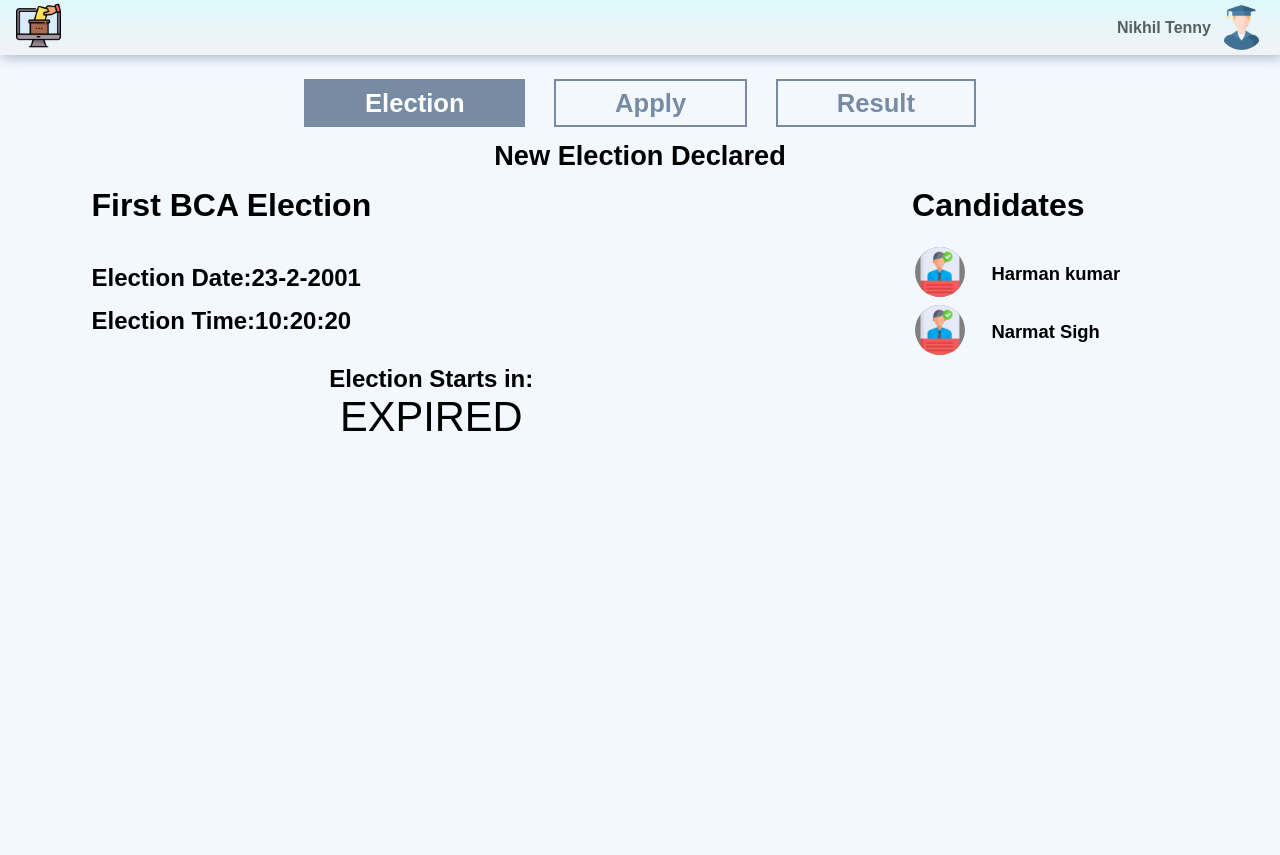
After one commit to NikhilTenny/College-Election-System, a PHP site: page /userElection.html in a window 1280 px wide. The commit adds this page. Run offline with PHP 8.4, Linux system fonts and the light colour scheme.

Commit message:
user started declared elec done, voting started

```diff
--- a/admin.php
+++ b/admin.php
@@ -1,6 +1,7 @@
 <?php
 	include("php/config.php");
 	include("php/onTablefunc.php");
+	include('php/elecheck.php');
 	session_start();
 	if(!isset($_SESSION['ad_Uname'])) {
 		header("Location:/project/index.php");
--- a/createElection.php
+++ b/createElection.php
@@ -5,6 +5,7 @@
 	if(!isset($_SESSION['ad_Uname'])) {
 		header("Location:/project/index.php");
 	}
+	include('php/elecheck.php');
 ?>
 <!DOCTYPE html>
 <html>
@@ -99,8 +100,8 @@
 							<option disabled selected>Department</option>
 							<option value="BCA">BCA</option>
 							<option value="MCA">MCA</option>
-							<option value="Bcom">Bcom</option>
-							<option value="Mcom">Mcom</option>
+							<option value="B.com">B.com</option>
+							<option value="M.com">M.com</option>
 						</select>
 						<select name="year">
 							<option disabled selected>Year</option>
--- /dev/null
+++ b/css/declaredele.css
@@ -0,0 +1,99 @@
+
+.details_Part {
+	display: flex;
+	justify-content: space-around;
+	flex-wrap: wrap;
+	height: 60vh;
+}
+.new_Election {
+	display: flex;
+	justify-content: center;
+	margin: 13px 0 7px 0;
+	font-size: 1.70rem;
+	font-family: sans-serif;
+	font-weight: bold;
+}
+
+.declared_ele {
+
+	padding: .5em;
+	display: flex;
+	flex-direction: column;
+	//justify-content: center;
+	width: 60%;
+
+}
+
+.declared_ele .ele_Name {
+	font-size: 2.0rem;
+	font-family: sans-serif;
+	font-weight: bold;
+	display: flex;
+	//justify-content: center;
+	margin-bottom: 40px;
+	padding-left: 40px;
+
+}
+
+.declared_ele  .election_Date,
+.declared_ele  .election_Time {
+	display: flex;
+	//justify-content: center;
+	padding-left: 40px;
+	font-size: 1.5rem;
+	font-weight: bold;
+	font-family: sans-serif;
+	margin-bottom: 15px;
+
+}
+
+.time_Left{
+	margin-top: 15px;
+	display: flex;
+	flex-direction: column;
+	align-items: center;
+	font-family: sans-serif;
+}
+
+.time_Left .start_Text {
+	font-size: 1.5rem;
+	font-weight: bold;
+}
+
+.time_Left .time_Count {
+	font-size: 2.6rem;
+}
+
+.candids {
+	padding: .5em;
+
+	width: 25%;
+	min-width: 150px;
+	padding-left: 20px;
+
+}
+
+.cand_Heading {
+	font-size: 2.0rem;
+	font-family: sans-serif;
+	font-weight: bold;
+	margin-bottom: 20px;
+
+
+}
+
+
+td img {
+	width: 50px;
+	height: 50px;
+	border-radius: 50%;
+	margin-right: 1.4em;
+	background: grey;
+
+}
+
+.cand_Name {
+	font-size: 1.15rem;
+	font-weight: bold;
+	font-family: sans-serif;
+}
--- /dev/null
+++ b/css/userpanel.css
@@ -0,0 +1,105 @@
+body {
+	margin: 0;
+	padding: 0;
+}
+
+.topbar {
+	position: relative;
+	top: 0;
+	left: 0;
+	height: 55px;
+	background: linear-gradient(#dff9fb,#f1f2f6);
+	display: flex;
+	flex-direction: row;
+	justify-content: space-between;
+	align-items: center;
+	width: 100%;
+	box-shadow: 2px 2px 13px #a4b0be;
+}
+
+.topbar a img {
+	width: 45px;
+	height: 45px;
+	padding-left: 1em;
+}
+
+.topbar div {
+	cursor: pointer;
+	padding-right: 1em;
+}
+
+.stu_Info img {
+	width: 45px;
+	height: 45px;
+	border-radius:50%;
+}
+
+.topbar .stu_Info {
+	display: flex;
+	align-items: center;
+
+}
+.topbar .stu_Info span {
+	padding-right: .5em;
+	font-family: sans-serif;
+	font-weight: bold ;
+	color: #536162;
+
+}
+
+ .center_Portion{
+ 	background: #F3F8FF;
+ 	padding: 0 7px 0 7px;
+ 	height: 100vh;
+ }
+
+.menu_Items {
+	display: flex;
+	justify-content: center;
+	flex-wrap: wrap;
+	padding-top: .9em;
+
+}
+
+.menu_Items .cand_Apply {
+	margin: 0 1.8em 0 1.8em;
+}
+
+.menu_Items .btn {
+	position: relative;
+	overflow: hidden;
+	font-size: 1.6rem;
+	font-weight: bold;
+	padding: .29em 2.3em;
+	cursor: pointer;
+	border: 2px solid #778ca3;
+	background: none;
+	color:#778ca3;
+	transition: 350ms ease-in-out;
+	margin-top: 10px;
+	z-index: 1;
+
+}
+
+.menu_Items .btn:hover {
+	color: white;
+	box-shadow: 0px 5px 17px grey;
+}
+
+.menu_Items .btn::before {
+	content: "";
+	position: absolute;
+	left: 0;
+	bottom: -1px;
+	width: 101%;
+	background:#778ca3;
+	height: 0%;
+	z-index: -1;
+	border-radius: 50% 50% 0 0;
+	transition: 350ms ease-in-out;
+
+}
+
+.menu_Items .btn:hover::before {
+	height: 250%;
+}
--- a/electionView.php
+++ b/electionView.php
@@ -22,7 +22,7 @@
 	$dpt = getDepartment($eData['Department_id'],$con);
 	$yr = getYear($eData['Year_id'],$con);
 	$votersNo = get_No_of_voters($eid,$con);
-	if(!$votersNo)
+	if($votersNo < 0)
 		errormsg();
 ?>
 <!DOCTYPE html>
--- a/elections.php
+++ b/elections.php
@@ -1,6 +1,7 @@
 <?php
 	include('php/config.php');
 	include('php/onTablefunc.php');
+	include('php/elecheck.php');
 	session_start();
 	if(!isset($_SESSION['ad_Uname'])) {
 		header("Location:/project/index.php");
--- /dev/null
+++ b/userElection.html
@@ -0,0 +1,88 @@
+<!DOCTYPE html>
+<html>
+<head>
+	<meta charset="utf-8">
+	<title></title>
+	<link rel="stylesheet" type="text/css" href="css/userpanel.css">
+	<link rel="stylesheet" type="text/css" href="css/declaredele.css">
+</head>
+<body>
+	<div class="main_container">
+		<div class="topbar">
+			<a><img src="images/voteicon.png"></a>
+			<div class="stu_Info">
+				<span>Nikhil Tenny</span>
+				<img src="images/stuinfo.png">
+			</div>
+		</div>
+		<div class="center_Portion">
+			<div class="menu_Items">
+				<div class="election">
+					<a href=""><button class="btn election " style="background:#778ca3; color:white;">Election</button></a>
+				</div>
+				<div class="cand_Apply">
+					<a href=""><button class="btn Apply" >Apply</button>
+				</div></a>
+				<div class="result_View">
+					<a href=""><button class="btn result">Result</button>
+				</div></a>
+			</div>
+			<div class="ele_Part">
+				<span class="new_Election"> New Election Declared </span>
+				<div class="details_Part">
+					<div class="declared_ele">
+						<span class="ele_Name">First BCA Election</span>
+						<div class="election_Date">
+							<span>Election Date:</span>
+							<span>23-2-2001</span>
+						</div>
+						<div class="election_Time">
+							<span>Election Time:</span>
+							<span>10:20:20</span>
+						</div>
+						<div class="time_Left">
+							<span class="start_Text">Election Starts in:</span>
+							<span id="count_Down" class="time_Count"></span>
+						</div>
+					</div>
+					<div class="candids">
+						<div class="cand_Heading">
+							<span>Candidates</span>
+						</div>
+						<table>
+							<tbody>
+								<tr>
+									<td class="cand_img"><img src="images/candidate.png"></td>
+									<td class="cand_Name">Harman kumar</td>
+								</tr>
+								<tr>
+									<td class="cand_img"><img src="images/candidate.png"></td>
+									<td class="cand_Name">Narmat Sigh</td>
+								</tr>
+							</tbody>
+						</table>
+					</div>
+				</div>
+			</div>
+		</div>
+	</div>
+	<script type="text/javascript">
+		let till_Date = new Date("Oct 19 21 23:37:25").getTime();
+		let x = setInterval(function() {
+			let now = new Date().getTime();
+			let distance = till_Date - now;
+			let days = Math.floor(distance / (1000 * 60 * 60 * 24));
+			let hours = Math.floor((distance % (1000 * 60 * 60 * 24)) / (1000 * 60 * 60));
+			let minutes = Math.floor((distance % (1000 * 60 * 60)) / (1000 * 60));
+			let seconds = Math.floor((distance % (1000 * 60)) / 1000);
+			document.getElementById("count_Down").innerHTML = days + "d " + hours + "h "
+  			+ minutes + "m " + seconds + "s ";
+  			if (distance < 0) {
+    			clearInterval(x);
+    			document.getElementById("count_Down").innerHTML = "EXPIRED";
+  			}
+
+		},1000);
+	</script>
+</body>
+</html>
```
Also changed, not shown: css/Voting.css (added, +99 -0 lines), php/elecheck.php (+12 -26 lines), userVoting.html (added, +67 -0 lines), images/candidate.png (added), images/fCand.png (added), images/mCand.png (added), images/stuinfo.png (added), js/coundown.js (added), users.php (line endings or trailing spaces).
